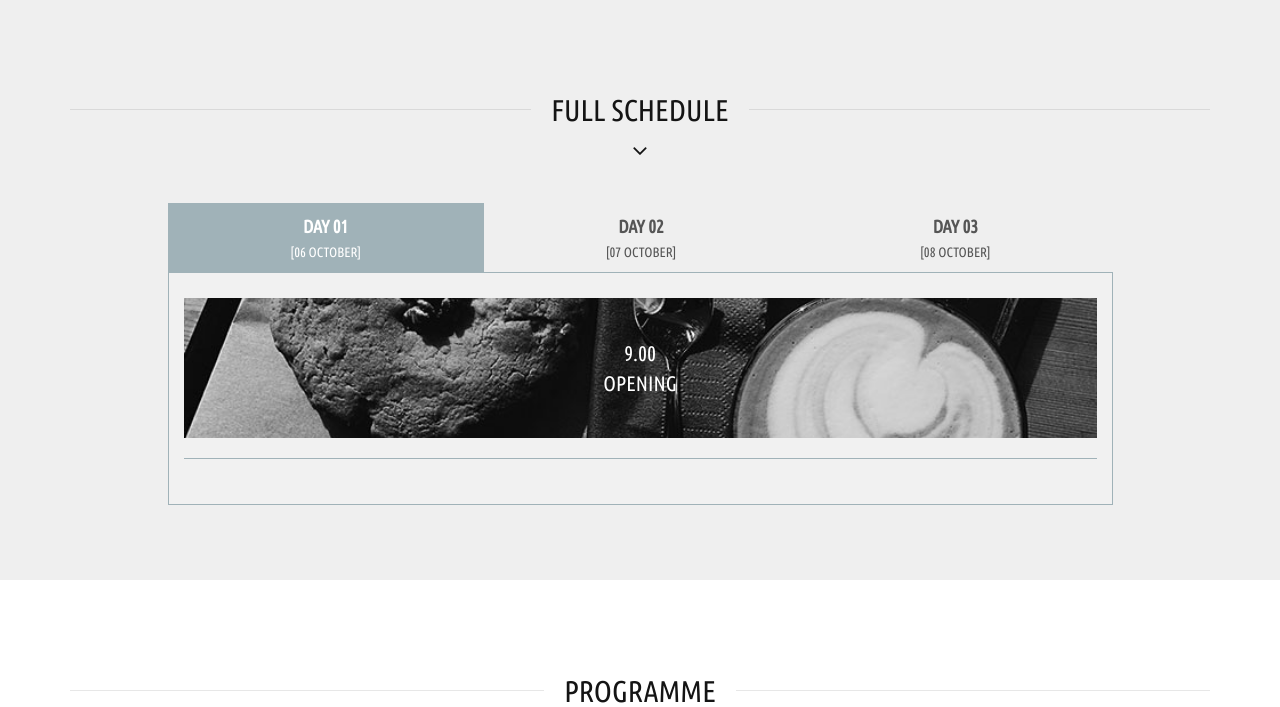
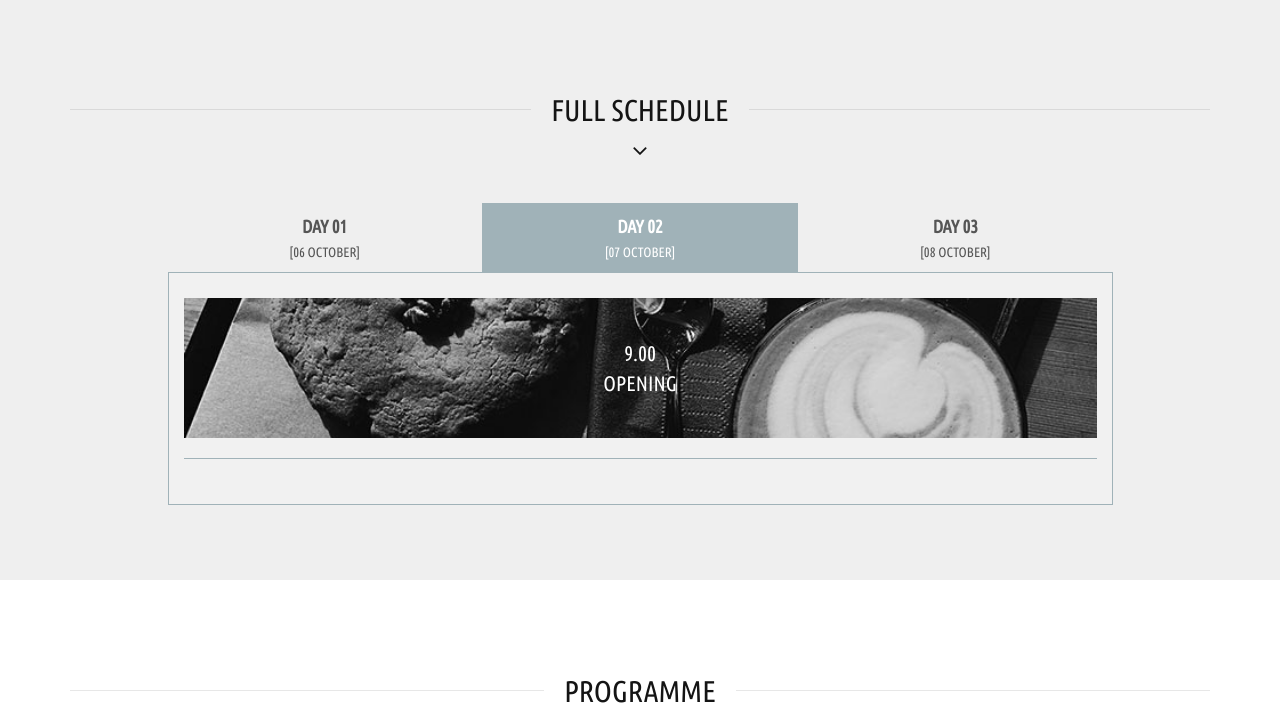
Before and after one commit to ParalelniPolis/hcpp2017web, a Node server app: template views/index.handlebars in a window 1280 px wide. Shown: the part 1577-2284 px from the top of the page. Run offline with Node 20, Linux system fonts and the light colour scheme; the template is opened without the code that fills it, so the values that code supplies are empty; some libraries are stand-ins or nearby versions.

Commit message:
Shedule - day 2

```diff
--- a/views/schedule.handlebars
+++ b/views/schedule.handlebars
@@ -20,10 +20,10 @@
           <div class="col-lg-10 col-lg-offset-1">
             <!-- Nav tabs -->
             <ul class="nav nav-tabs nav-justified" role="tablist" id="toolkit">
-              <li class="active"><a href="#day1" role="tab" data-toggle="tab"><span class="text-bold text-big ">Day 01</span><br>
+              <li><a href="#day1" role="tab" data-toggle="tab"><span class="text-bold text-big ">Day 01</span><br>
                 <span class="small">[06 October]</span></a>
               </li>
-              <li><a href="#day2" role="tab" data-toggle="tab"><span class="text-bold text-big ">Day 02</span><br>
+              <li class="active"><a href="#day2" role="tab" data-toggle="tab"><span class="text-bold text-big ">Day 02</span><br>
                 <span class="small">[07 October]</span></a>
               </li>
               <li><a href="#day3" role="tab" data-toggle="tab"><span class="text-bold text-big ">Day 03</span><br>
@@ -35,7 +35,7 @@
             <!-- Tabs Panes Days -->
             <div class="tab-content">
               <!-- Tab - Day 01 -->
-              <div class="tab-pane fade active in" id="day1">
+              <div class="tab-pane fade" id="day1">
                 <div class="coffee-break white">
                   <div class="row">
                     <p>
@@ -68,7 +68,7 @@
               <!-- /.Tab - Day 01 -->
 
               <!-- Tab - Day 02 -->
-              <div class="tab-pane fade" id="day2">
+              <div class="tab-pane fade active in" id="day2">
                 <div class="coffee-break white">
                   <div class="row">
                     <p>
```
